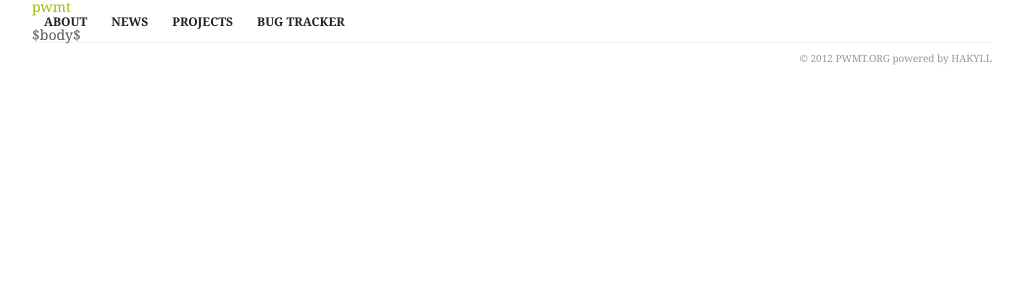
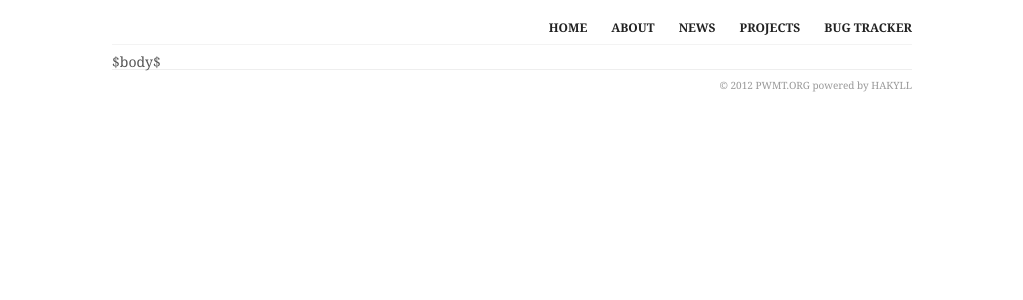
Before and after one commit to pwmt/pwmt.github.io, a Python web app: template templates/default.html in a window 1280 px wide. Shown: the top 300 px of the page, without its empty margins (128-1151 px from the left). Run offline with Jinja, Linux system fonts and the light colour scheme; the template is opened without the code that fills it, so the values that code supplies are empty; style sheets or scripts are compiled from the project's sources; some libraries are stand-ins or nearby versions.

Commit message:
Update style

```diff
--- a/css/style.styl
+++ b/css/style.styl
@@ -1,4 +1,4 @@
-width = 960px
+width = 800px
 
 /* mixins */
 border-radius(n)
@@ -83,6 +83,29 @@ hr
 
 p
   margin-bottom 15px
+  line-height 1.5em
+
+p.description
+  color #BABABA
+  text-transform uppercase
+  font-style italic
+
+h1
+  margin-bottom 0px
+
+pre
+  padding 15px
+  background-color #F5F5F5
+
+  border-width 1px
+  border-style solid
+  border-color #DDD
+
+  font-family monospace
+  line-height 1.2em
+  font-size 12px
+
+  margin-bottom 15px
 
 .last
   margin-bottom 0 !important
@@ -119,7 +142,17 @@ header
   width width
   margin 0 auto
 
+  border-bottom-width 1px
+  border-bottom-style solid
+  border-bottom-color #F3F3F3
+
+  margin-top 20px
+  margin-bottom 10px
+  padding-bottom 10px
+
   ul
+    float right
+
     li
       float left
       position relative
@@ -131,6 +164,9 @@ header
         color #222
 
         padding 5px 12px
+
+    li.last a
+      padding-right 0px
 
 #main
   width width
@@ -156,16 +192,22 @@ header
     text-transform uppercase
     color #999
 
-pre
-  padding 15px
-  background-color #F5F5F5
+.submenu
+  border-bottom-width 1px
+  border-bottom-style solid
+  border-bottom-color #F3F3F3
 
-  border-width 1px
-  border-style solid
-  border-color #DDD
+  padding-bottom 10px
+  margin-bottom 10px
 
-  font-family monospace
-  line-height 1.2em
-  font-size 12px
+ul#submenu
+  li
+    float left
+    position relative
 
-  margin-bottom 15px
+    a
+      font-weight bold
+      font-size 12px
+      text-transform uppercase
+
+      padding 5px 12px
--- a/templates/content.html
+++ /dev/null
@@ -1,5 +0,0 @@
-<div class=content>
-  <div id=content>
-    $body$
-  </div>
-</div>
--- a/templates/default.html
+++ b/templates/default.html
@@ -11,13 +11,14 @@
   <body>
     <header class=clearfix>
       <nav>
-        <a class=logo href=/>pwmt</a>
         <ul id=menu>
+          <li><a href=/><span>home</span></a></li>
           <li><a href=/about><span>about</span></a></li>
           <li><a href=/news><span>news</span></a></li>
           <li><a href=/projects><span>projects</span></a></li>
-          <li><a target=_href href=http://bt.pwmt.org><span>bug tracker</span></a></li>
+          <li class="last"><a target=_href href=http://bt.pwmt.org><span>bug tracker</span></a></li>
         </ul>
+        <div class="clear"></div>
       </nav>
     </header>
     <div class="clear"></div>
```
Also changed, not shown: content/home.md (+0 -1 lines), content/projects.md (+3 -17 lines), content/projects/zathura/installation.md (+5 -5 lines), sidebar/girara.md (+1 -0 lines), sidebar/jumanji.md (+1 -0 lines), sidebar/zathura.md (+1 -0 lines), templates/content_sidebar.html (deleted, +0 -10 lines), templates/page.html (+10 -1 lines), 1 other file.
